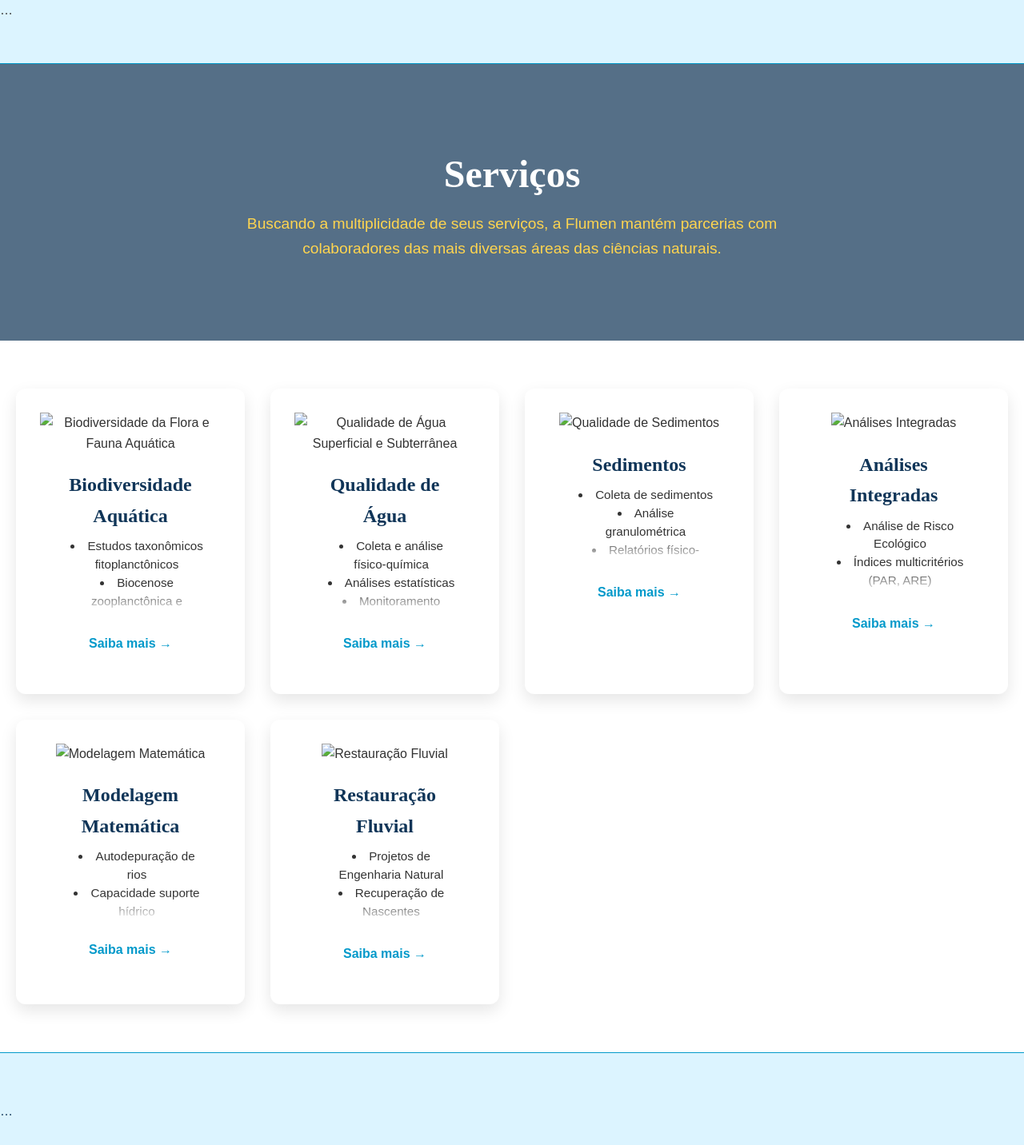
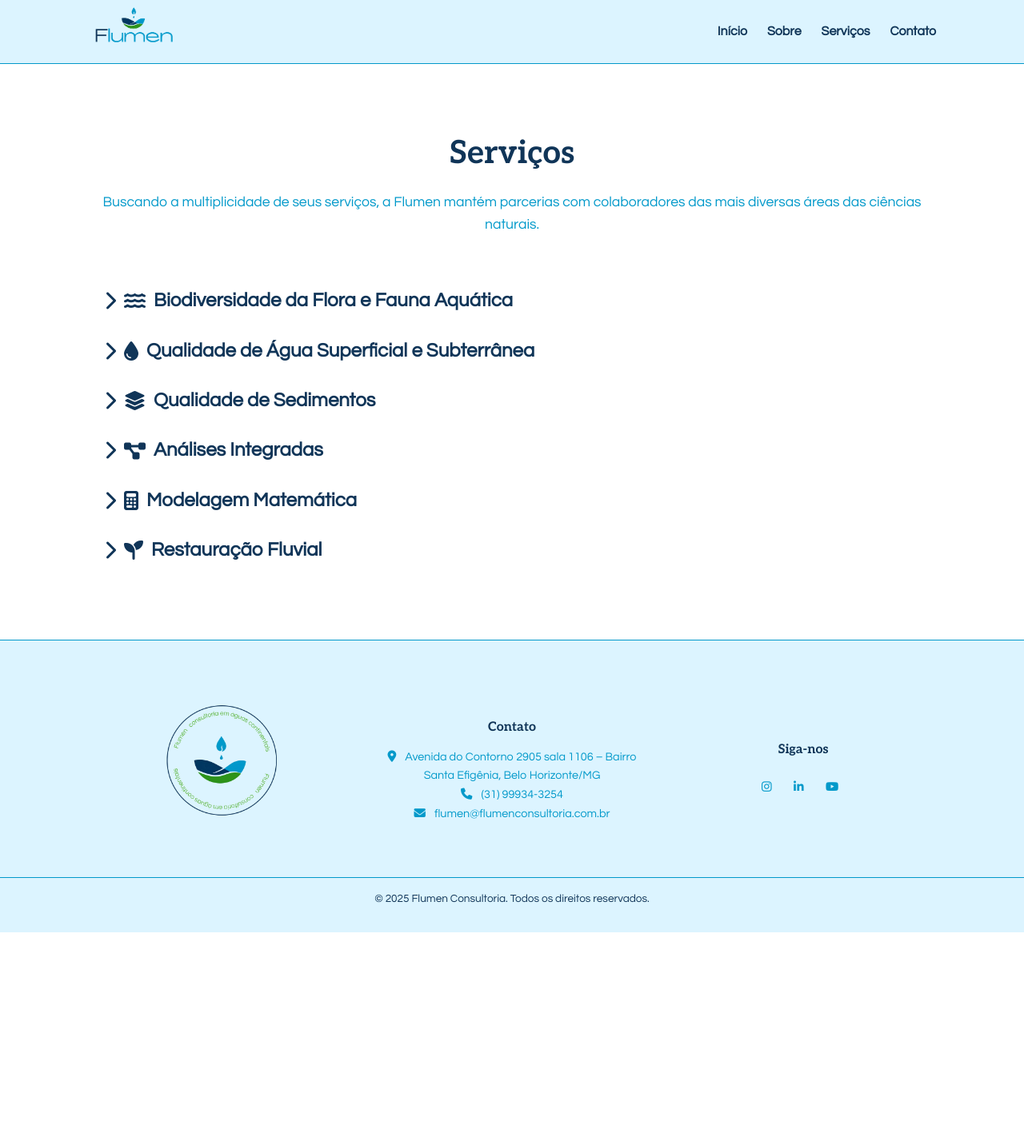
Before and after one commit to gabrielgdrbandeira/FlumenConsultoria, a plain HTML site: page services.html in a window 1280 px wide. Shown: the whole page at 80% size. After the commit the page ends 1166 px from the top, so only its background shows below. Drawn offline with Linux system fonts and the light colour scheme.

Commit message:
mudanças pagina serviços

```diff
--- a/services.html
+++ b/services.html
@@ -1,206 +1,151 @@
+<!-- servicos.html -->
 <!DOCTYPE html>
 <html lang="pt-BR">
 <head>
   <meta charset="UTF-8">
-  <meta name="viewport" content="width=device-width,initial-scale=1.0">
-  <title>Serviços Flumen Consultoria</title>
+  <meta name="viewport" content="width=device-width, initial-scale=1">
+  <title>Serviços – Flumen Consultoria</title>
+
   <link rel="stylesheet" href="styles.css">
-  <style>
-    :root {
-      --card-bg-overlay: rgba(16, 53, 88, 0.6);
-    }
-    .hero-services {
-      background: url('imagens/rio-hero.jpg') center/cover no-repeat;
-      position: relative;
-      color: #fff;
-      text-align: center;
-      padding: 100px 20px;
-    }
-    .hero-services::before {
-      content: '';
-      position: absolute; top: 0; left: 0; right: 0; bottom: 0;
-      background: rgba(16, 53, 88, 0.7);
-    }
-    .hero-services .container {
-      position: relative; z-index: 1;
-    }
-    .hero-services h1 {
-      font-family: var(--fonte-titulo);
-      font-size: 3rem;
-      margin-bottom: 0.5rem;
-    }
-    .hero-services p {
-      font-size: 1.2rem;
-      max-width: 700px;
-      margin: 0 auto;
-      color: #ffd54f;
-    }
-
-    .services-grid {
-      display: grid;
-      grid-template-columns: repeat(auto-fit, minmax(280px, 1fr));
-      gap: 2rem;
-      padding: 60px 20px;
-    }
-    .service-card {
-      position: relative;
-      overflow: hidden;
-      border-radius: 12px;
-      box-shadow: 0 8px 20px rgba(0,0,0,0.1);
-      transition: transform 0.3s ease;
-      background: #fff;
-    }
-    .service-card:hover {
-      transform: translateY(-8px);
-    }
-    .service-card img {
-      width: 100%;
-      height: 180px;
-      object-fit: cover;
-    }
-    .service-card .content {
-      padding: 20px;
-      position: relative;
-      background: #fff;
-    }
-    .service-card h3 {
-      margin: 0 0 0.5rem;
-      font-family: var(--fonte-titulo);
-      color: var(--cor-azul-escuro);
-      font-size: 1.5rem;
-    }
-    .service-card p,
-    .service-card ul {
-      font-size: 0.95rem;
-      color: var(--cor-texto-escuro);
-      margin-bottom: 1rem;
-      line-height: 1.5;
-    }
-    .service-card ul {
-      list-style: inside disc;
-      max-height: 6rem;
-      overflow: hidden;
-      position: relative;
-      padding-left: 1rem;
-    }
-    .service-card ul::after {
-      content: '';
-      position: absolute;
-      bottom: 0; left: 0;
-      width: 100%; height: 2rem;
-      background: linear-gradient(transparent, #fff);
-    }
-    .service-card a.more {
-      display: inline-block;
-      margin-top: 0.5rem;
-      color: var(--cor-azul-medio);
-      font-weight: bold;
-      text-decoration: none;
-    }
-    .service-card a.more:hover {
-      color: var(--cor-verde-destaque);
-    }
-  </style>
+  <link rel="preconnect" href="https://fonts.googleapis.com">
+  <link rel="preconnect" href="https://fonts.gstatic.com" crossorigin>
+  <link href="https://fonts.googleapis.com/css2?family=Aleo:wght@400;700&family=Questrial&display=swap" rel="stylesheet">
+  <link rel="stylesheet" href="https://cdnjs.cloudflare.com/ajax/libs/font-awesome/6.5.2/css/all.min.css"/>
 </head>
 <body>
-  <header class="header">…</header>
+
+  <!-- HEADER -->
+  <header class="header">
+    <div class="container">
+      <a href="index.html" class="logo">
+        <img src="imagens/13.png" alt="Flumen Consultoria Logo">
+      </a>
+      <nav class="nav-menu">
+        <ul class="nav-list">
+          <li><a href="index.html" class="nav-link">Início</a></li>
+          <li><a href="sobre.html" class="nav-link">Sobre</a></li>
+          <li><a href="servicos.html" class="nav-link">Serviços</a></li>
+          <li><a href="contato.html" class="nav-link">Contato</a></li>
+        </ul>
+      </nav>
+      <button class="hamburger">
+        <span class="bar"></span>
+        <span class="bar"></span>
+        <span class="bar"></span>
+      </button>
+    </div>
+  </header>
+
+  <!-- MAIN -->
   <main>
-    <!-- Hero -->
-    <section class="hero-services">
+    <section id="servicos">
       <div class="container">
-        <h1>Serviços</h1>
-        <p>Buscando a multiplicidade de seus serviços, a Flumen mantém parcerias com colaboradores das mais diversas áreas das ciências naturais.</p>
+        <h2 class="section-title">Serviços</h2>
+        <p class="section-subtitle">
+          Buscando a multiplicidade de seus serviços, a Flumen mantém parcerias com colaboradores
+          das mais diversas áreas das ciências naturais.
+        </p>
+
+        <!-- Acordeão de serviços usando <details>, todas fechadas -->
+        <details>
+          <summary><i class="fas fa-water"></i> Biodiversidade da Flora e Fauna Aquática</summary>
+          <ol>
+            <li>Estudos taxonômicos da biocenose fitoplanctônica</li>
+            <li>Estudos taxonômicos da biocenose fitoperifítica</li>
+            <li>Estudos taxonômicos da biocenose zooplanctônica</li>
+            <li>Estudos taxonômicos da biocenose ictioplântonica</li>
+            <li>Estudos taxonômicos da biocenose de macroinvertebrados aquáticos</li>
+            <li>Estudos da malacofauna</li>
+            <li>Teste de cercárias em malacofauna</li>
+            <li>Estudos de vetores de doenças de veiculação hídrica</li>
+            <li>Estudos taxonômicos da biocenose de macrófitas aquáticas</li>
+            <li>Estudos taxonômicos da biocenose de cianobactérias</li>
+            <li>Análise de cianotoxinas</li>
+            <li>Estudos de ecotoxicidade aguda e crônica</li>
+            <li>Monitoramento de larvas e adultos de Mexilhão Dourado</li>
+            <li>Coleta das amostras biológicas</li>
+            <li>Elaboração de relatórios técnicos</li>
+          </ol>
+        </details>
+
+        <details>
+          <summary><i class="fas fa-tint"></i> Qualidade de Água Superficial e Subterrânea</summary>
+          <ol>
+            <li>Coleta de amostras de águas superficiais</li>
+            <li>Relatório técnico de aspectos físicos e químicos</li>
+            <li>Análises estatísticas</li>
+          </ol>
+        </details>
+
+        <details>
+          <summary><i class="fas fa-layer-group"></i> Qualidade de Sedimentos</summary>
+          <ol>
+            <li>Coleta de sedimentos</li>
+            <li>Análise granulométrica</li>
+            <li>Relatório técnico de aspectos físicos e químicos</li>
+          </ol>
+        </details>
+
+        <details>
+          <summary><i class="fas fa-project-diagram"></i> Análises Integradas</summary>
+          <ol>
+            <li>Análise de Risco Ecológico (ARE)</li>
+            <li>Índices ecossistêmicos multicritérios</li>
+            <li>Protocolos de Avaliação Rápida de Habitats (PAR)</li>
+            <li>Caracterização geomorfológica de rios e lagoas</li>
+          </ol>
+        </details>
+
+        <details>
+          <summary><i class="fas fa-calculator"></i> Modelagem Matemática</summary>
+          <ol>
+            <li>Modelagem de autodepuração de rios</li>
+            <li>Modelagem de capacidade suporte</li>
+          </ol>
+        </details>
+
+        <details>
+          <summary><i class="fas fa-seedling"></i> Restauração Fluvial</summary>
+          <ol>
+            <li>Projetos de Restauração Fluvial e Áreas úmidas</li>
+            <li>Avaliação técnica de projetos de restauração</li>
+            <li>Monitoramento em projetos de restauração</li>
+            <li>Projetos de recuperação de nascentes</li>
+          </ol>
+        </details>
+
       </div>
     </section>
+  </main>
 
-    <!-- Grid de Cards de Serviços -->
-    <section class="services-grid">
-      <!-- Biodiversidade -->
-      <div class="service-card">
-        <img src="imagens/bio-flora-fauna.jpg" alt="Biodiversidade da Flora e Fauna Aquática">
-        <div class="content">
-          <h3>Biodiversidade Aquática</nobr></h3>
-          <ul>
-            <li>Estudos taxonômicos fitoplanctônicos</li>
-            <li>Biocenose zooplanctônica e ictioplanctônica</li>
-            <li>Macroinvertebrados e malacofauna</li>
-            <li>Testes de ecotoxicidade e cianotoxinas</li>
-          </ul>
-          <a href="biodiversidade.html" class="more">Saiba mais →</a>
+  <!-- FOOTER -->
+  <footer class="footer">
+    <div class="container">
+      <div class="footer-col">
+        <img src="imagens/17.png" alt="Flumen Consultoria Logo" class="footer-logo">
+      </div>
+      <div class="footer-col">
+        <h4>Contato</h4>
+        <p>
+          <i class="fas fa-map-marker-alt"></i> Avenida do Contorno 2905 sala 1106 – Bairro Santa Efigênia, Belo Horizonte/MG<br>
+          <i class="fas fa-phone"></i> (31) 99934-3254<br>
+          <i class="fas fa-envelope"></i> flumen@flumenconsultoria.com.br
+        </p>
+      </div>
+      <div class="footer-col">
+        <h4>Siga-nos</h4>
+        <div class="social-links">
+          <a href="#" target="_blank"><i class="fab fa-instagram"></i></a>
+          <a href="#" target="_blank"><i class="fab fa-linkedin-in"></i></a>
+          <a href="#" target="_blank"><i class="fab fa-youtube"></i></a>
         </div>
       </div>
+    </div>
+    <div class="footer-bottom">
+      <p>&copy; 2025 Flumen Consultoria. Todos os direitos reservados.</p>
+    </div>
+  </footer>
 
-      <!-- Qualidade da Água -->
-      <div class="service-card">
-        <img src="imagens/agua.jpg" alt="Qualidade de Água Superficial e Subterrânea">
-        <div class="content">
-          <h3>Qualidade de Água</h3>
-          <ul>
-            <li>Coleta e análise físico-química</li>
-            <li>Análises estatísticas</li>
-            <li>Monitoramento preventivo contínuo</li>
-          </ul>
-          <a href="qualidade-agua.html" class="more">Saiba mais →</a>
-        </div>
-      </div>
-
-      <!-- Sedimentos -->
-      <div class="service-card">
-        <img src="imagens/sedimentos.jpg" alt="Qualidade de Sedimentos">
-        <div class="content">
-          <h3>Sedimentos</h3>
-          <ul>
-            <li>Coleta de sedimentos</li>
-            <li>Análise granulométrica</li>
-            <li>Relatórios físico-químicos</li>
-          </ul>
-          <a href="sedimentos.html" class="more">Saiba mais →</a>
-        </div>
-      </div>
-
-      <!-- Análises Integradas -->
-      <div class="service-card">
-        <img src="imagens/integradas.jpg" alt="Análises Integradas">
-        <div class="content">
-          <h3>Análises Integradas</h3>
-          <ul>
-            <li>Análise de Risco Ecológico</li>
-            <li>Índices multicritérios (PAR, ARE)</li>
-            <li>Geomorfologia de Rios e Lagos</li>
-          </ul>
-          <a href="analises-integradas.html" class="more">Saiba mais →</a>
-        </div>
-      </div>
-
-      <!-- Modelagem Matemática -->
-      <div class="service-card">
-        <img src="imagens/modelagem.jpg" alt="Modelagem Matemática">
-        <div class="content">
-          <h3>Modelagem Matemática</h3>
-          <ul>
-            <li>Autodepuração de rios</li>
-            <li>Capacidade suporte hídrico</li>
-          </ul>
-          <a href="modelagem.html" class="more">Saiba mais →</a>
-        </div>
-      </div>
-
-      <!-- Restauração Fluvial -->
-      <div class="service-card">
-        <img src="imagens/restauracao.jpg" alt="Restauração Fluvial">
-        <div class="content">
-          <h3>Restauração Fluvial</h3>
-          <ul>
-            <li>Projetos de Engenharia Natural</li>
-            <li>Recuperação de Nascentes</li>
-            <li>Monitoramento de Projetos</li>
-          </ul>
-          <a href="restauracao.html" class="more">Saiba mais →</a>
-        </div>
-      </div>
-    </section>
-
-  </main>
-  <footer class="footer">…</footer>
+  <script src="script.js"></script>
 </body>
 </html>
--- a/styles.css
+++ b/styles.css
@@ -538,3 +538,94 @@ section:nth-child(odd) {
     grid-template-columns: repeat(auto-fit,minmax(280px,1fr));
   }
 }
+
+/* ===== Adições para servicos.html ===== */
+
+/* Fundo branco para a seção de serviços */
+#servicos {
+  background-color: var(--cor-branco);
+}
+
+/* Aumenta fonte dos títulos e listas */
+details summary {
+  font-size: 1.3rem;
+}
+details ol {
+  font-size: 1.15rem;
+}
+
+/* Estiliza o acordeão */
+details summary {
+  padding: 12px 20px;
+  cursor: pointer;
+  background-color: var(--cor-branco);
+  border-radius: 5px;
+  font-weight: bold;
+  display: flex;
+  align-items: center;
+  gap: 10px;
+}
+details summary::-webkit-details-marker {
+  display: none;
+}
+details summary:before {
+  content: "\f054";              /* fa-chevron-right */
+  font-family: "Font Awesome 5 Free";
+  font-weight: 900;
+  transition: transform 0.3s;
+}
+details[open] summary:before {
+  transform: rotate(90deg);
+}
+
+/* Destaque ao conteúdo aberto */
+details[open] ol {
+  background-color: rgba(255,255,255,0.9);
+  padding: 15px 25px;
+  border-left: 4px solid var(--cor-azul-medio);
+  margin-bottom: 20px;
+}
+
+/* Transição suave */
+details ol {
+  margin: 10px 0 20px;
+  padding-left: 1.2em;
+  line-height: 1.8;
+  max-height: 0;
+  overflow: hidden;
+  transition: max-height 0.4s ease;
+}
+details ol li + li {
+  margin-top: 1em;
+}
+details[open] ol {
+  max-height: 1000px;
+}
+
+/* ===== Ajustes de tamanho e cor para servicos.html ===== */
+
+/* Fonte maior e azul escuro nos títulos de <summary> */
+details summary {
+  font-size: 1.5rem;
+}
+
+/* Fonte um pouco maior nos itens da lista */
+details ol {
+  font-size: 1.2rem;
+}
+
+/* ===== Azul médio para subtítulo e detalhes ===== */
+#servicos .section-subtitle {
+  color: var(--cor-azul-medio);
+}
+
+#servicos details ol {
+  color: var(--cor-azul-medio);
+}
+
+/* ===== Ícone e texto do summary em azul escuro ===== */
+#servicos details summary,
+#servicos details summary i,
+#servicos details summary::before {
+  color: var(--cor-azul-escuro);
+}
```
